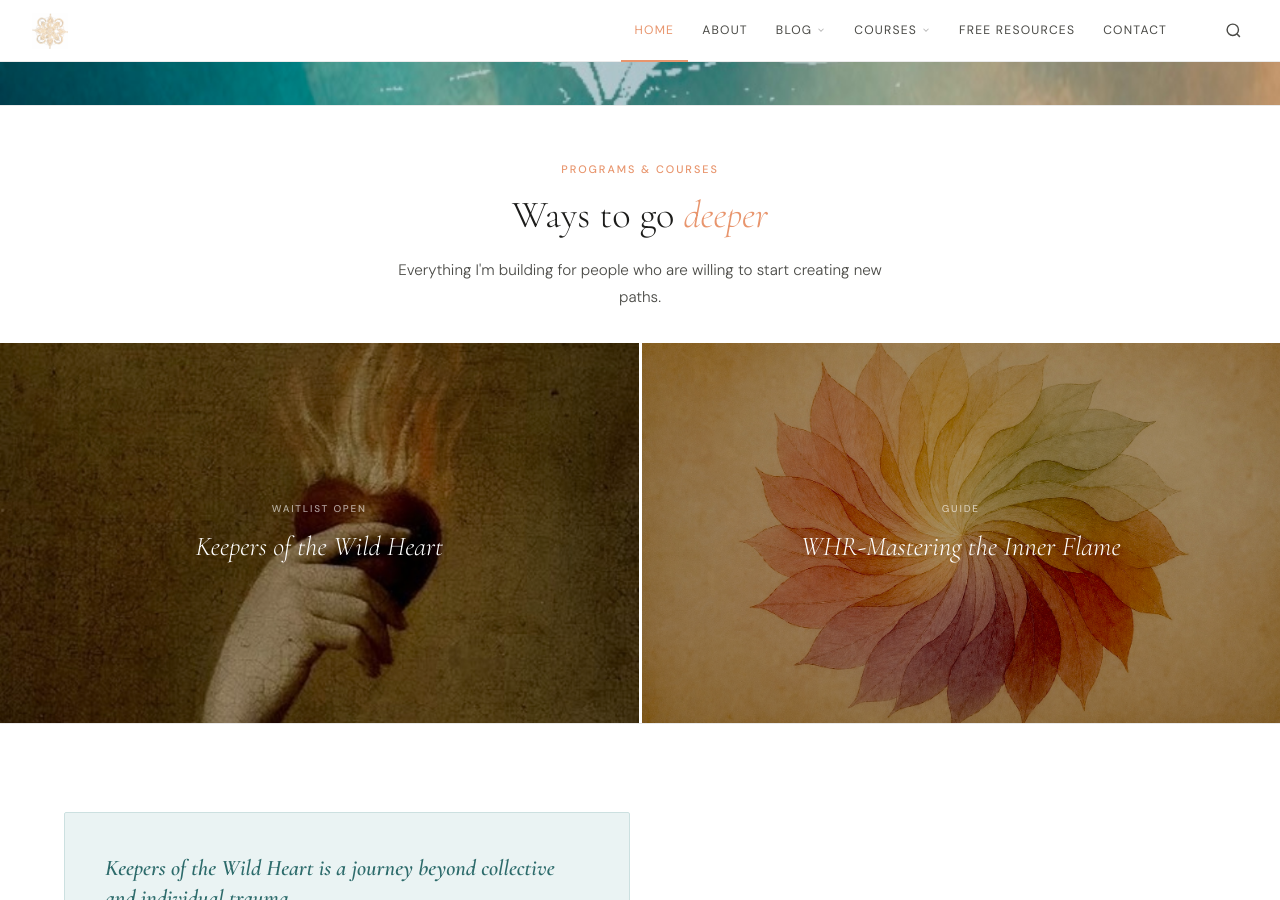
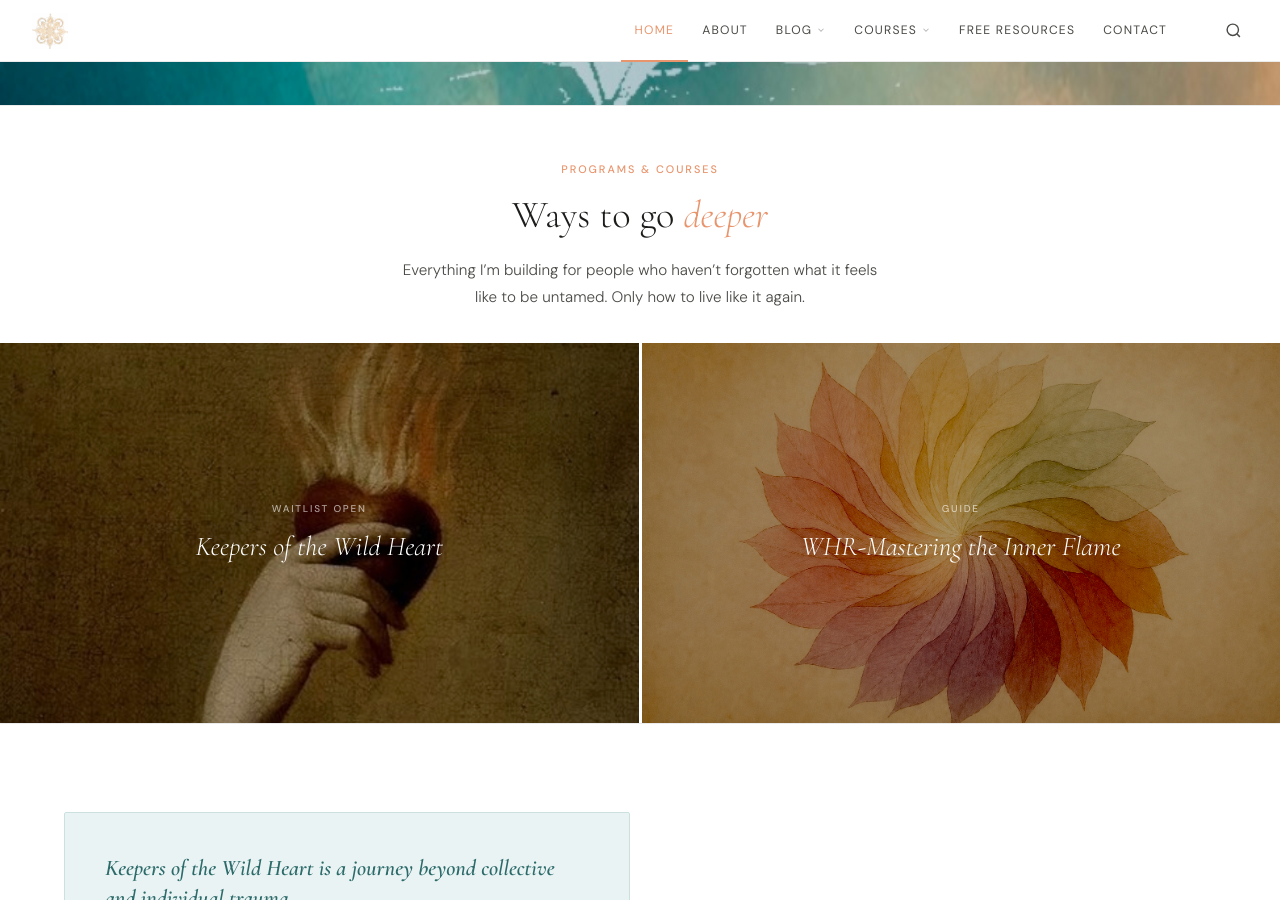
Before and after one commit to Blubell26/giuliapacciotti.com, a Jekyll site: the page built from index.html, in a window 1280 px wide and 900 px high, scrolled down 888 px. Built offline with Jekyll 4.4.1, drawn with Linux system fonts in a browser that asks for light colours.

Commit message:
Update index.html

```diff
--- a/index.html
+++ b/index.html
@@ -253,7 +253,7 @@
       <div style="text-align:center;padding:3.5rem 2rem 2rem;">
         <p class="sec-label peach">Programs &amp; Courses</p>
         <h2 class="sec-h2">Ways to go <em>deeper</em></h2>
-        <p style="font-size:0.95rem;color:var(--mid);font-weight:300;max-width:500px;margin:0 auto;line-height:1.75;">Everything I'm building for people who are willing to start creating new paths.</p>
+        <p style="font-size:0.95rem;color:var(--mid);font-weight:300;max-width:500px;margin:0 auto;line-height:1.75;">Everything I’m building for people who haven’t forgotten what it feels like to be untamed. Only how to live like it again.</p>
       </div>
       <div class="flip-grid">
 
```
